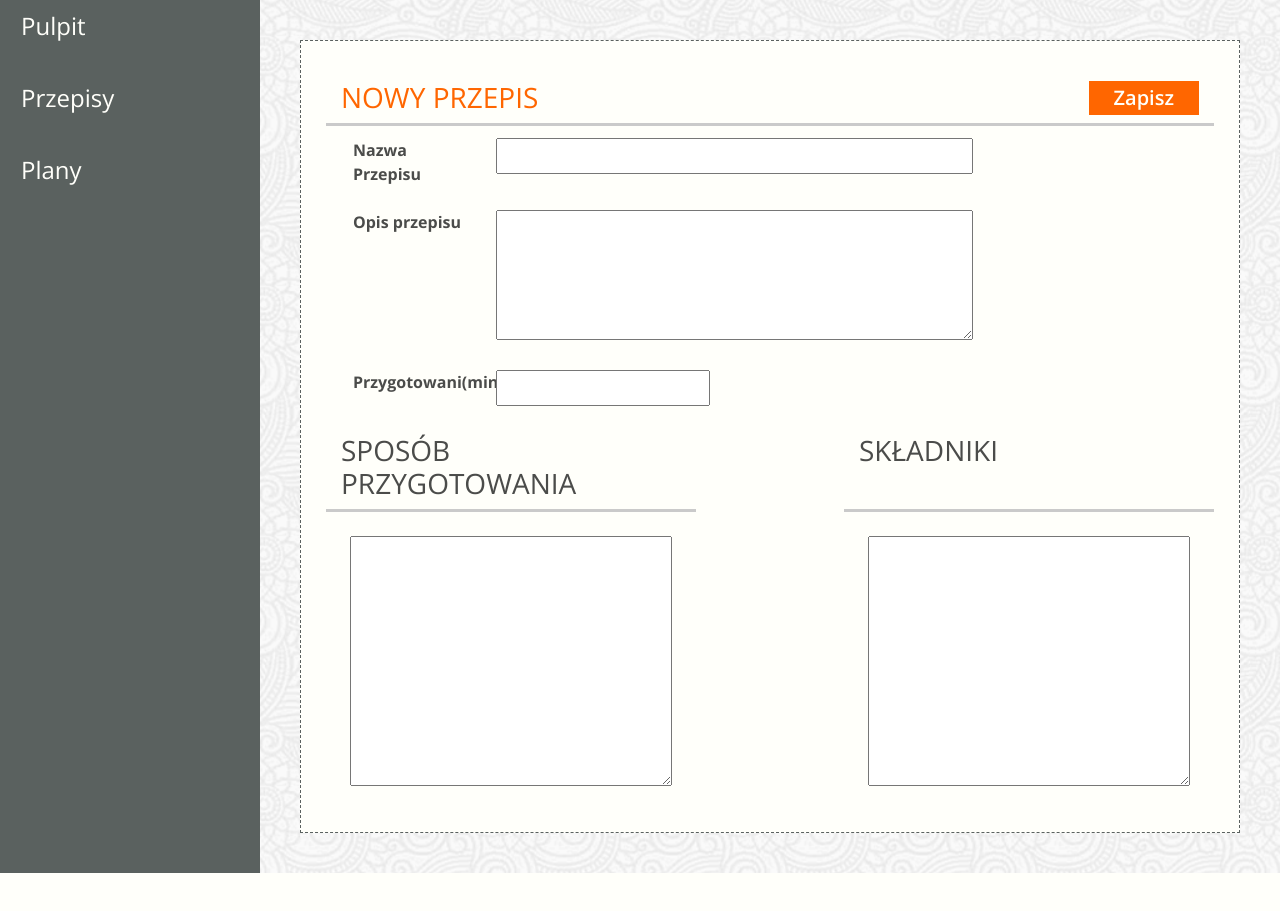
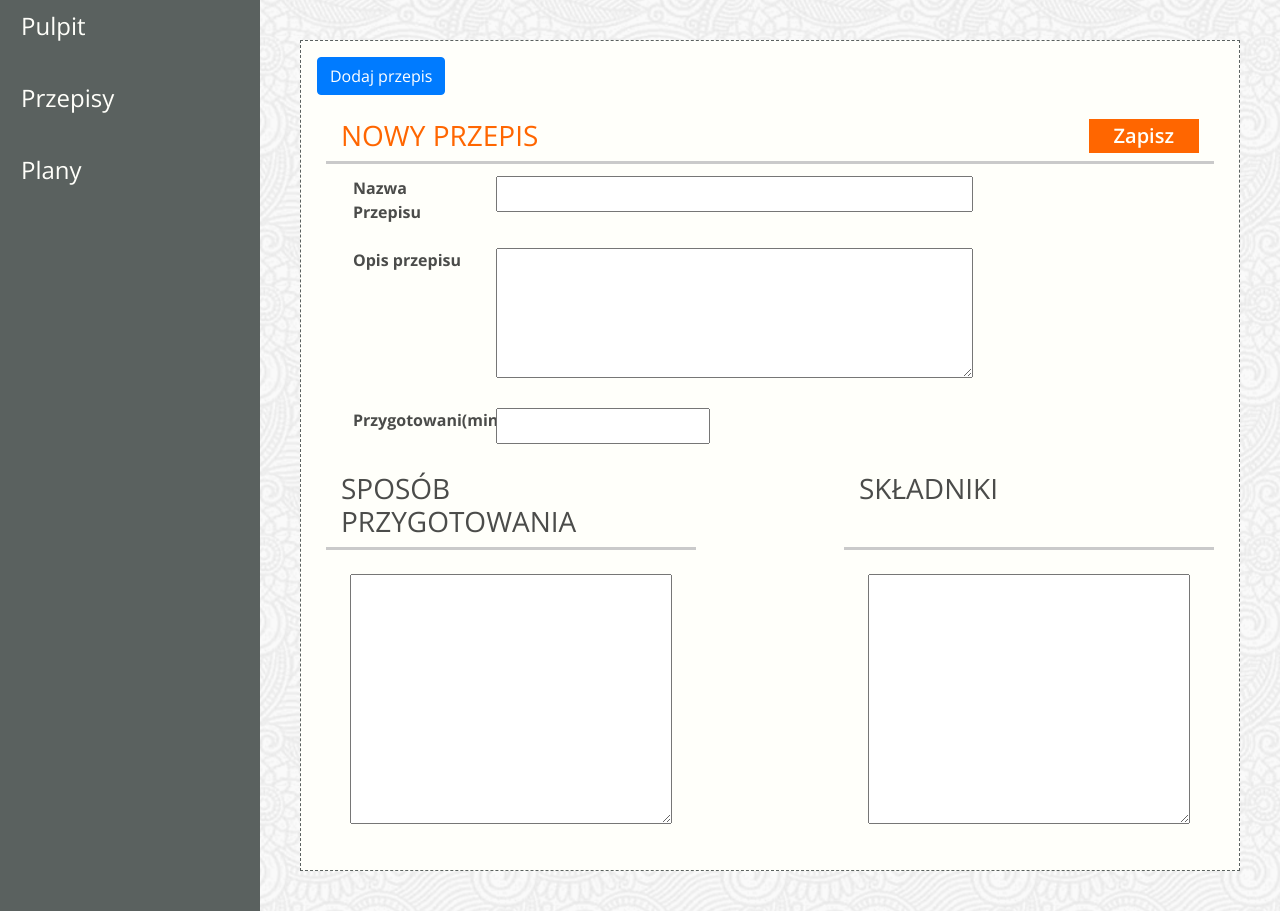
Before and after one commit to Luba-dotcam/Jedzonko, a Django app: template jedzonko/templates/app-add-recipe.html in a window 1280 px wide. Shown: the part 84-995 px from the top of the page. Before the commit the page ends 957 px from the top, so only its background shows below. Run offline with Django 3.2, Linux system fonts and the light colour scheme; the template is opened without the code that fills it, so the values that code supplies are empty; some libraries are stand-ins or nearby versions; some web fonts are replaced.

Commit message:
Link do nowego przepisu

```diff
--- a/jedzonko/templates/app-add-recipe.html
+++ b/jedzonko/templates/app-add-recipe.html
@@ -4,6 +4,7 @@
 
 {% block content %}
 <div class="dashboard-content border-dashed p-3 m-4 view-height">
+    <a href="{% url 'recipe-add' %}" class="btn btn-primary">Dodaj przepis</a>
     <form action="" method="POST">
         {% csrf_token %}
         <div class="mt-4 ml-4 mr-4">
--- a/jedzonko/views.py
+++ b/jedzonko/views.py
@@ -2,7 +2,7 @@ from random import shuffle
 from datetime import datetime
 from django.shortcuts import render, redirect
 from django.views import View
-from .models import Recipe, Plan
+from .models import Plan
 
 from jedzonko.models import Recipe
 
```
